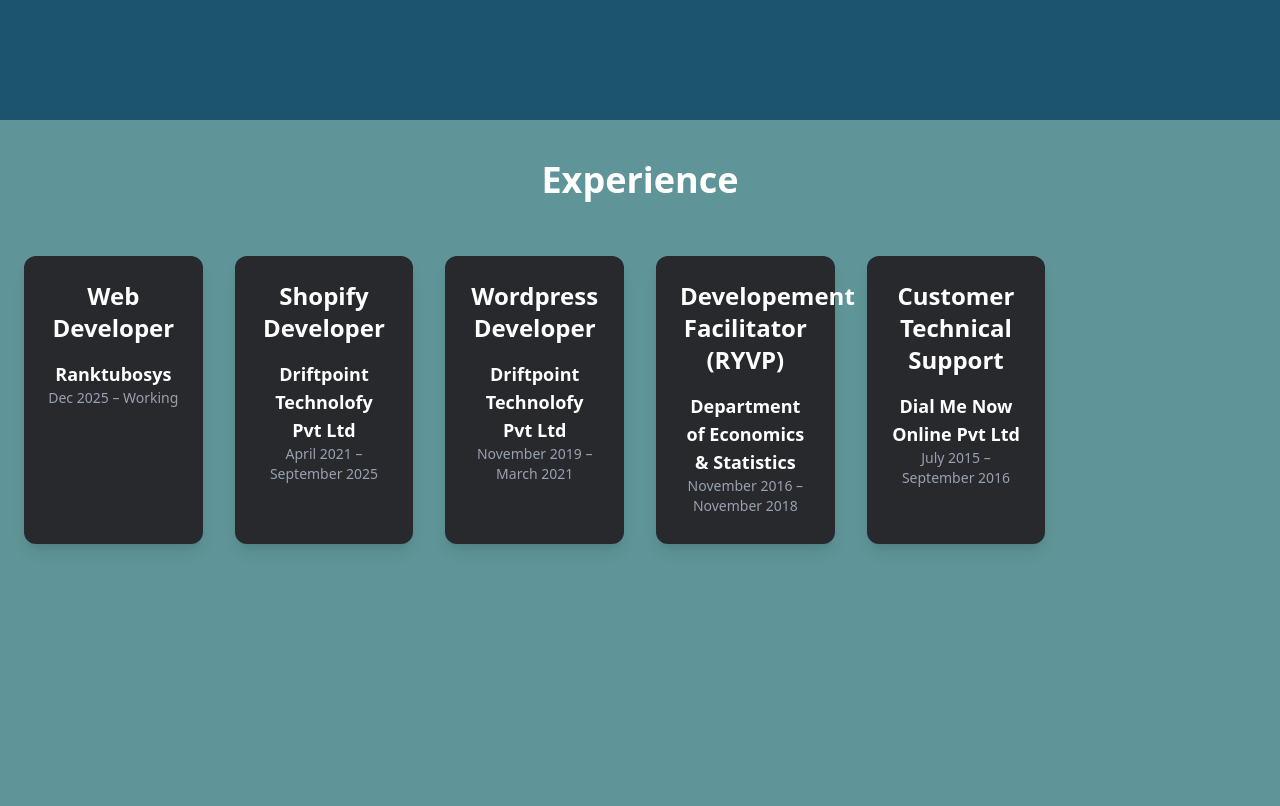
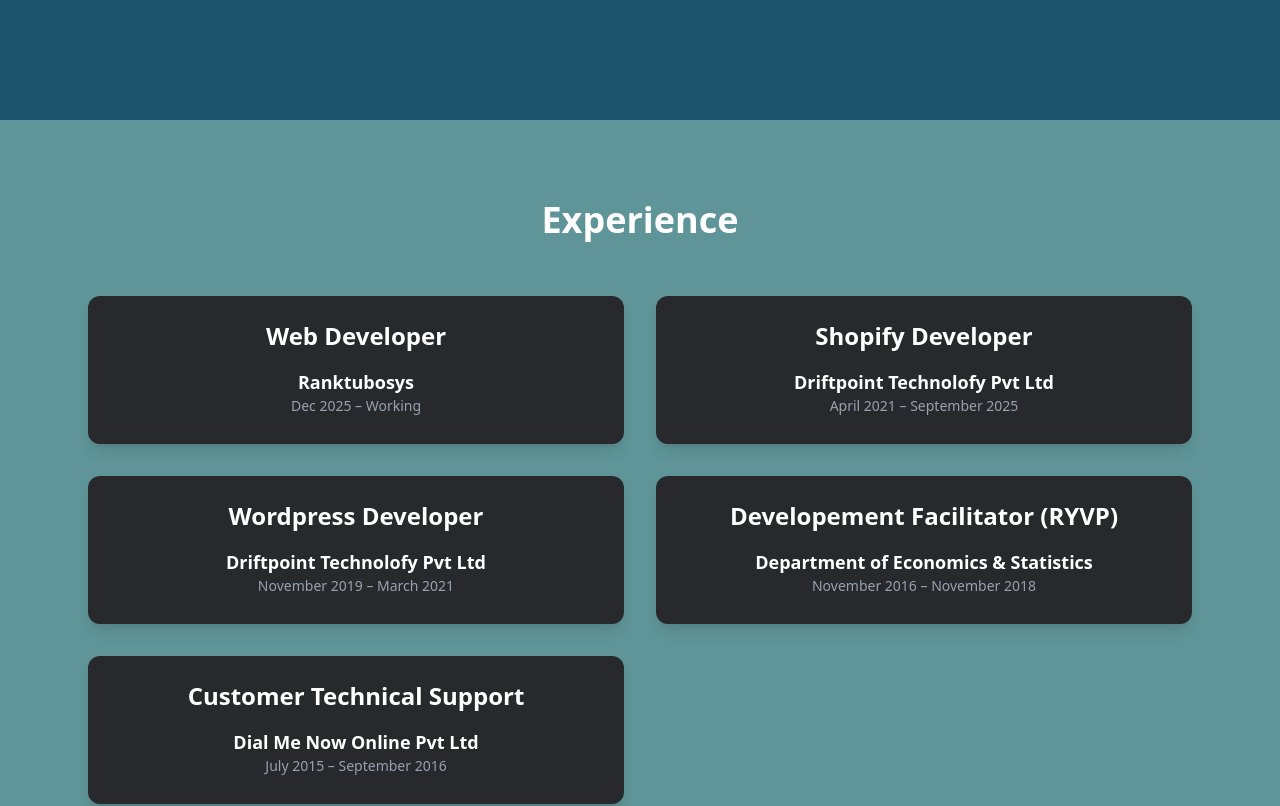
Before and after one commit to vasudevtaunk70/My-Resume, a React (Vite) app: page / in a window 1280 px wide. Shown: the part 1480-2286 px from the top of the page. Built offline with nearby package versions, Linux system fonts and the light colour scheme.

Commit message:
Update Exp.jsx

```diff
--- a/src/component/Exp.jsx
+++ b/src/component/Exp.jsx
@@ -1,13 +1,13 @@
 export default function Exp() {
     return (
         <section id="experience" className="min-h-screen w-full bg-[#5F9598] text-[#F3F4F4]">
-            <div class="max-w-7xl mx-auto px-6 py-10">
+            <div class="max-w-6xl mx-auto px-6 py-20">
                 <h2 className="text-4xl font-bold text-center text-white mb-14">
                     Experience
                 </h2>
                 <div className="space-y-8">
 
-                <div class="grid grid-cols-1 md:grid-cols-2 lg:grid-cols-6 gap-8">
+                <div class="grid grid-cols-1 md:grid-cols-3 lg:grid-cols-2 gap-8">
                     <div className="bg-[#27292d] rounded-xl p-6 shadow-lg">
                         <h3 className="text-2xl font-semibold text-white">
                             Web Developer
```
